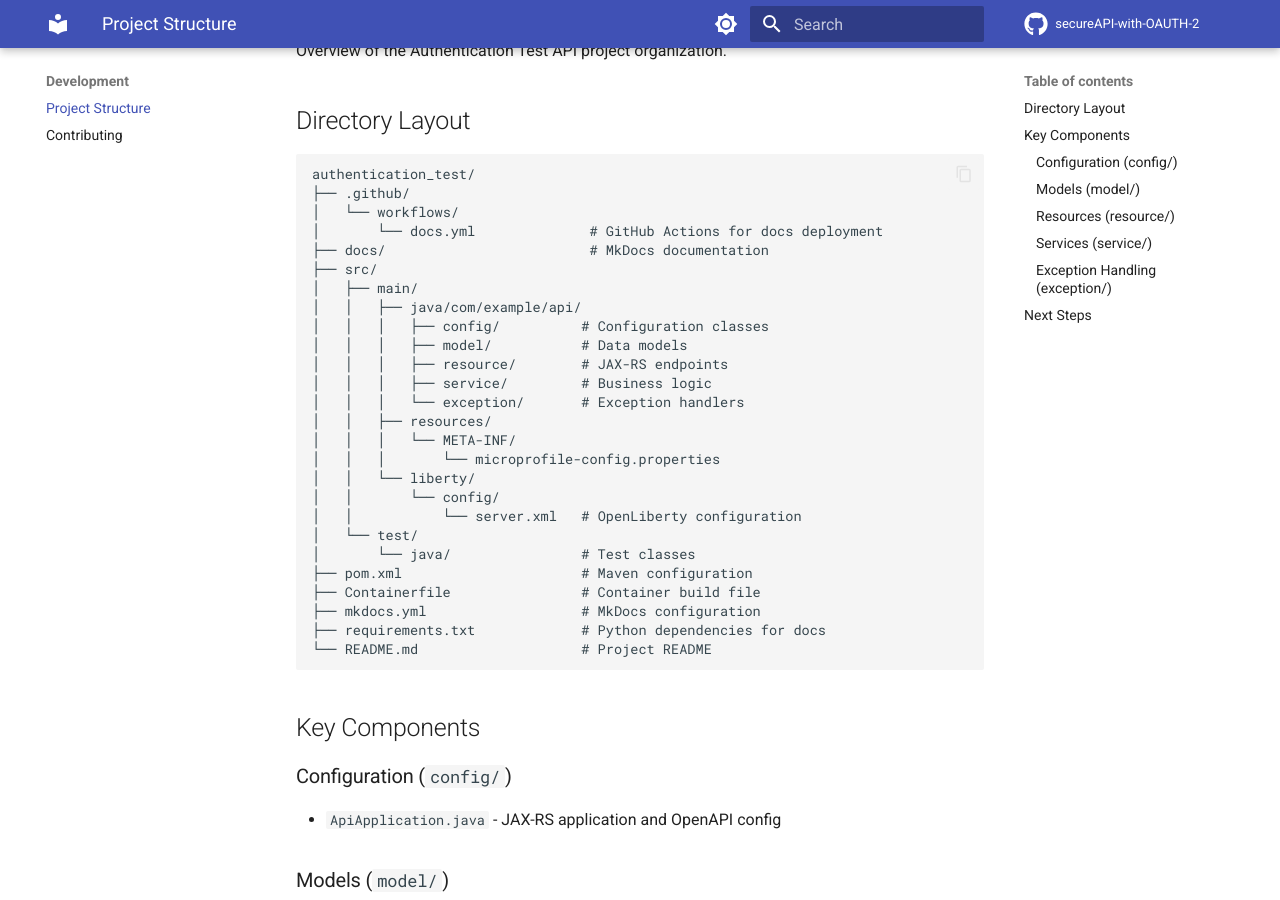
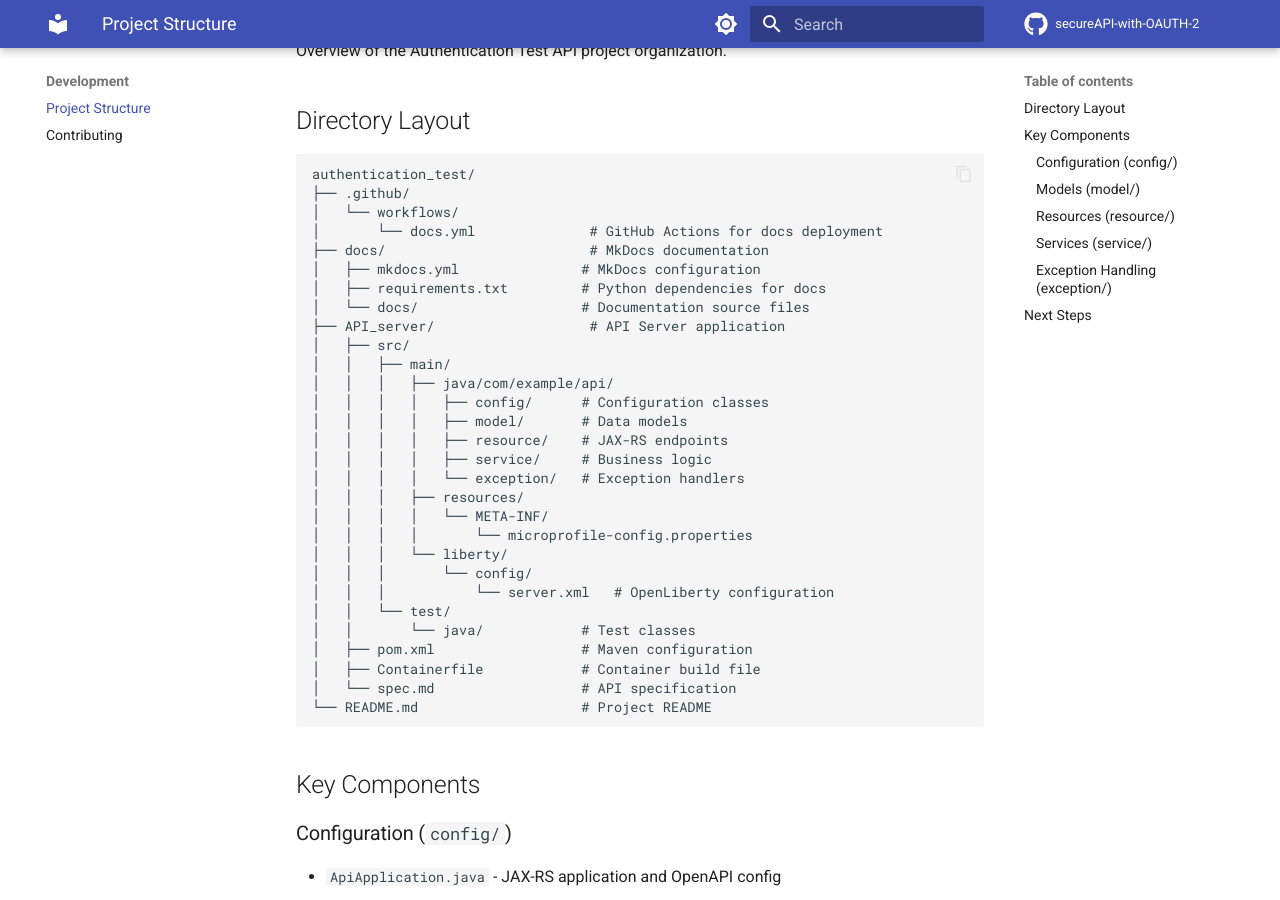
Before and after one commit to binnes/secureAPI-with-OAUTH-2, an MkDocs documentation site: the page built from docs/docs/development/structure.md, in a window 1280 px wide and 900 px high, scrolled down 190 px. Built offline with MkDocs 1.6.1 and Material for MkDocs 9.7.7, drawn with Linux system fonts in a browser that asks for light colours; comment, search, counter and statistics services are not loaded; the version menu is left out.

Commit message:
update docs following project restructure

````diff
--- a/docs/docs/development/structure.md
+++ b/docs/docs/development/structure.md
@@ -10,26 +10,29 @@ authentication_test/
 │   └── workflows/
 │       └── docs.yml              # GitHub Actions for docs deployment
 ├── docs/                         # MkDocs documentation
-├── src/
-│   ├── main/
-│   │   ├── java/com/example/api/
-│   │   │   ├── config/          # Configuration classes
-│   │   │   ├── model/           # Data models
-│   │   │   ├── resource/        # JAX-RS endpoints
-│   │   │   ├── service/         # Business logic
-│   │   │   └── exception/       # Exception handlers
-│   │   ├── resources/
-│   │   │   └── META-INF/
-│   │   │       └── microprofile-config.properties
-│   │   └── liberty/
-│   │       └── config/
-│   │           └── server.xml   # OpenLiberty configuration
-│   └── test/
-│       └── java/                # Test classes
-├── pom.xml                      # Maven configuration
-├── Containerfile                # Container build file
-├── mkdocs.yml                   # MkDocs configuration
-├── requirements.txt             # Python dependencies for docs
+│   ├── mkdocs.yml               # MkDocs configuration
+│   ├── requirements.txt         # Python dependencies for docs
+│   └── docs/                    # Documentation source files
+├── API_server/                   # API Server application
+│   ├── src/
+│   │   ├── main/
+│   │   │   ├── java/com/example/api/
+│   │   │   │   ├── config/      # Configuration classes
+│   │   │   │   ├── model/       # Data models
+│   │   │   │   ├── resource/    # JAX-RS endpoints
+│   │   │   │   ├── service/     # Business logic
+│   │   │   │   └── exception/   # Exception handlers
+│   │   │   ├── resources/
+│   │   │   │   └── META-INF/
+│   │   │   │       └── microprofile-config.properties
+│   │   │   └── liberty/
+│   │   │       └── config/
+│   │   │           └── server.xml   # OpenLiberty configuration
+│   │   └── test/
+│   │       └── java/            # Test classes
+│   ├── pom.xml                  # Maven configuration
+│   ├── Containerfile            # Container build file
+│   └── spec.md                  # API specification
 └── README.md                    # Project README
 ```
 
````
Also changed, not shown: docs/docs/config/ssl-certificates.md (+12 -9 lines), docs/docs/getting-started/quick-start.md (+5 -1 lines), README.md, 3 other files.
